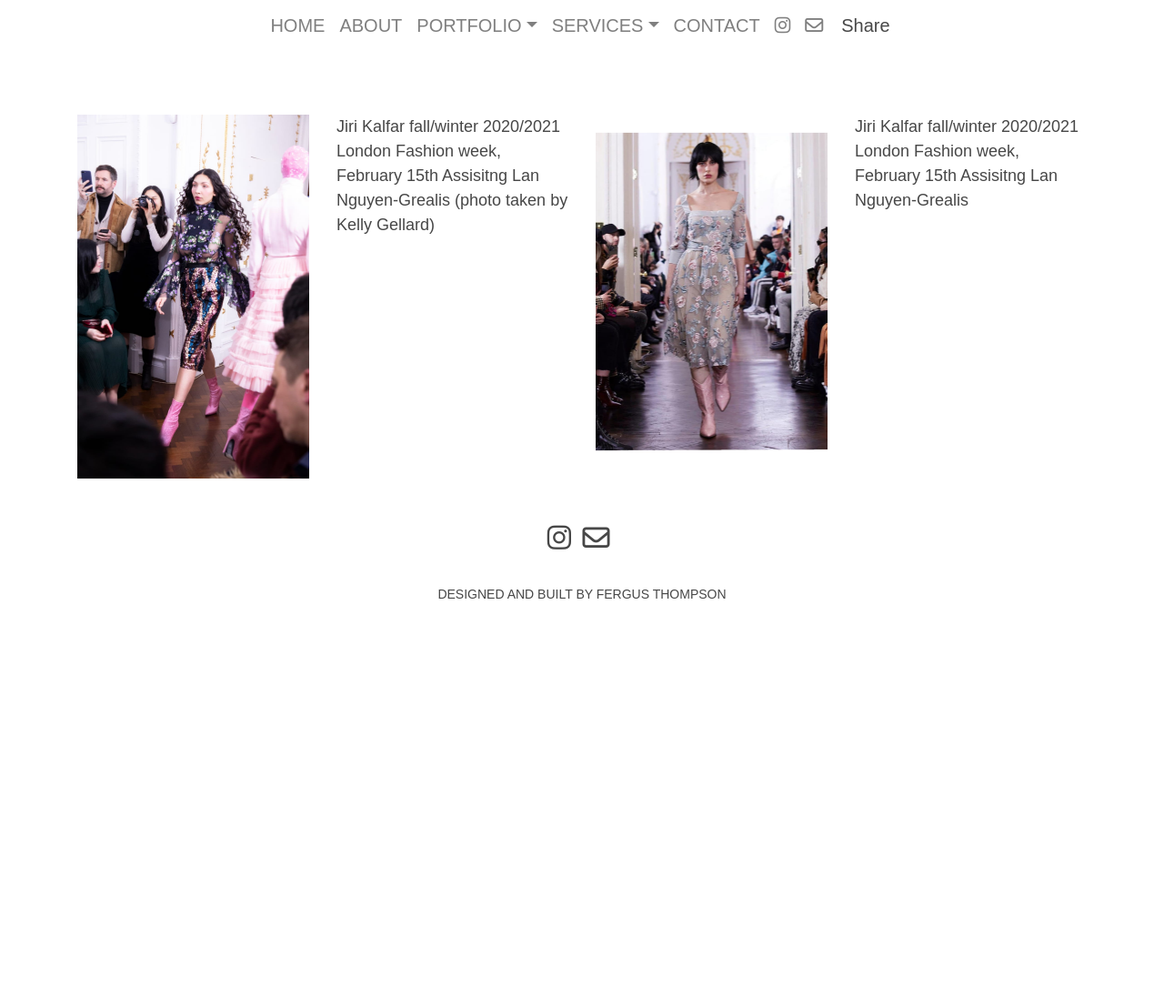
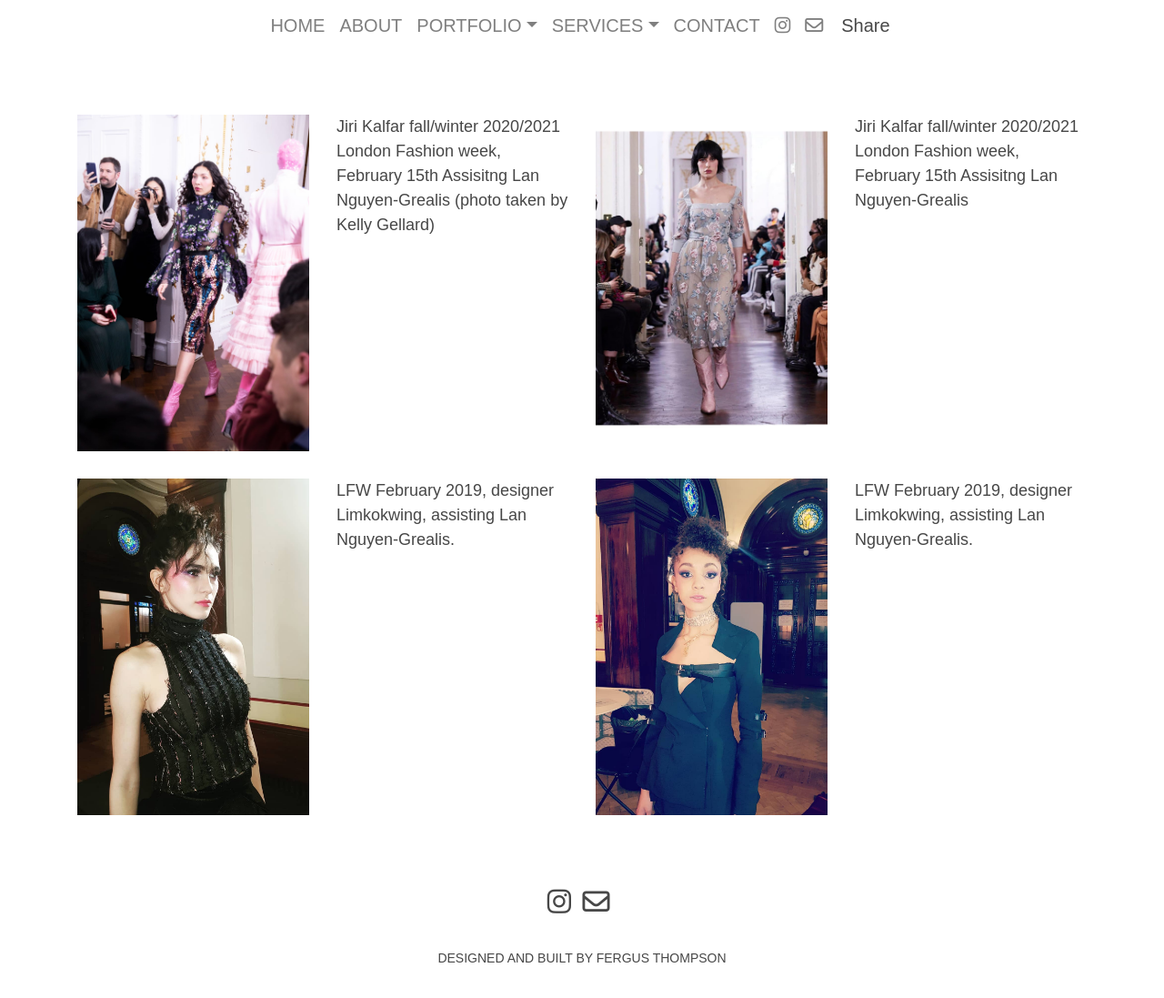
Before and after one commit to Code-Institute-Submissions/Marta-Eleryk-MakeUp, a plain HTML site: page fashion.html in a window 1280 px wide. Shown: the part 403-1500 px from the top of the page at 91% size. Before the commit the page ends 1229 px from the top, so only its background shows below. Drawn offline with nearby package versions, Linux system fonts and the light colour scheme; a web font is replaced by a local one.

Commit message:
final changes ready to deploy

```diff
--- a/assets/css/style.css
+++ b/assets/css/style.css
@@ -226,5 +226,5 @@ button[type="submit"] {
 }
 
 .fashion-show-image > .img-fluid {
-    padding-bottom: 0;
+    padding-bottom: 30px;
 }
--- a/fashion.html
+++ b/fashion.html
@@ -103,22 +103,35 @@
 	<div class="container fashion-show-container">
 		<div class="row ">
 			<div class="col-lg-3 col-md-6 fashion-show-image">
-				<img src="assets/images/fashion-show/fashionshow1.jpg" alt="" class="img-fluid">
+				<img src="assets/images/fashion-show/fashionshow1.jpg" alt="image1" class="img-fluid">
 			</div>
 				<div class="col-lg-3 col-md-6 image-description">
 					<p>Jiri Kalfar fall/winter 2020/2021
-                    London Fashion week, February 15th
-                    Assisitng Lan Nguyen-Grealis
-                    (photo taken by Kelly Gellard)</p>
+						London Fashion week, February 15th
+						Assisitng Lan Nguyen-Grealis
+						(photo taken by Kelly Gellard)</p>
 				</div>
 				<div class="col-lg-3 col-md-6 fashion-show-image">
-					<img src="assets/images/fashion-show/fashionshow2.jpg" alt="" class="img-fluid">
+					<img src="assets/images/fashion-show/fashionshow2.jpg" alt="image2" class="img-fluid">
 			</div>
 					<div class="col-lg-3 col-md-6 image-description">
 						<p>Jiri Kalfar fall/winter 2020/2021
-                    London Fashion week, February 15th
-                    Assisitng Lan Nguyen-Grealis
+							London Fashion week, February 15th
+							Assisitng Lan Nguyen-Grealis
 
+						</p>
+					</div>
+                    <div class="col-lg-3 col-md-6 fashion-show-image">
+				<img src="assets/images/fashion-show/fashionshow3.jpg" alt="image3" class="img-fluid">
+			</div>
+				<div class="col-lg-3 col-md-6 image-description">
+					<p>LFW February 2019, designer Limkokwing, assisting Lan Nguyen-Grealis.</p>
+				</div>
+				<div class="col-lg-3 col-md-6 fashion-show-image">
+					<img src="assets/images/fashion-show/fashionshow4.jpg" alt="image4" class="img-fluid">
+			</div>
+					<div class="col-lg-3 col-md-6 image-description">
+						<p>LFW February 2019, designer Limkokwing, assisting Lan Nguyen-Grealis.
 						</p>
 					</div>
 				</div>
```
Also changed, not shown: about.html (+2 -2 lines), beauty.html (+4 -4 lines), assets/images/fashion-show/fashionshow3.jpg (added), assets/images/fashion-show/fashionshow4.jpg (added), 1 other file.
